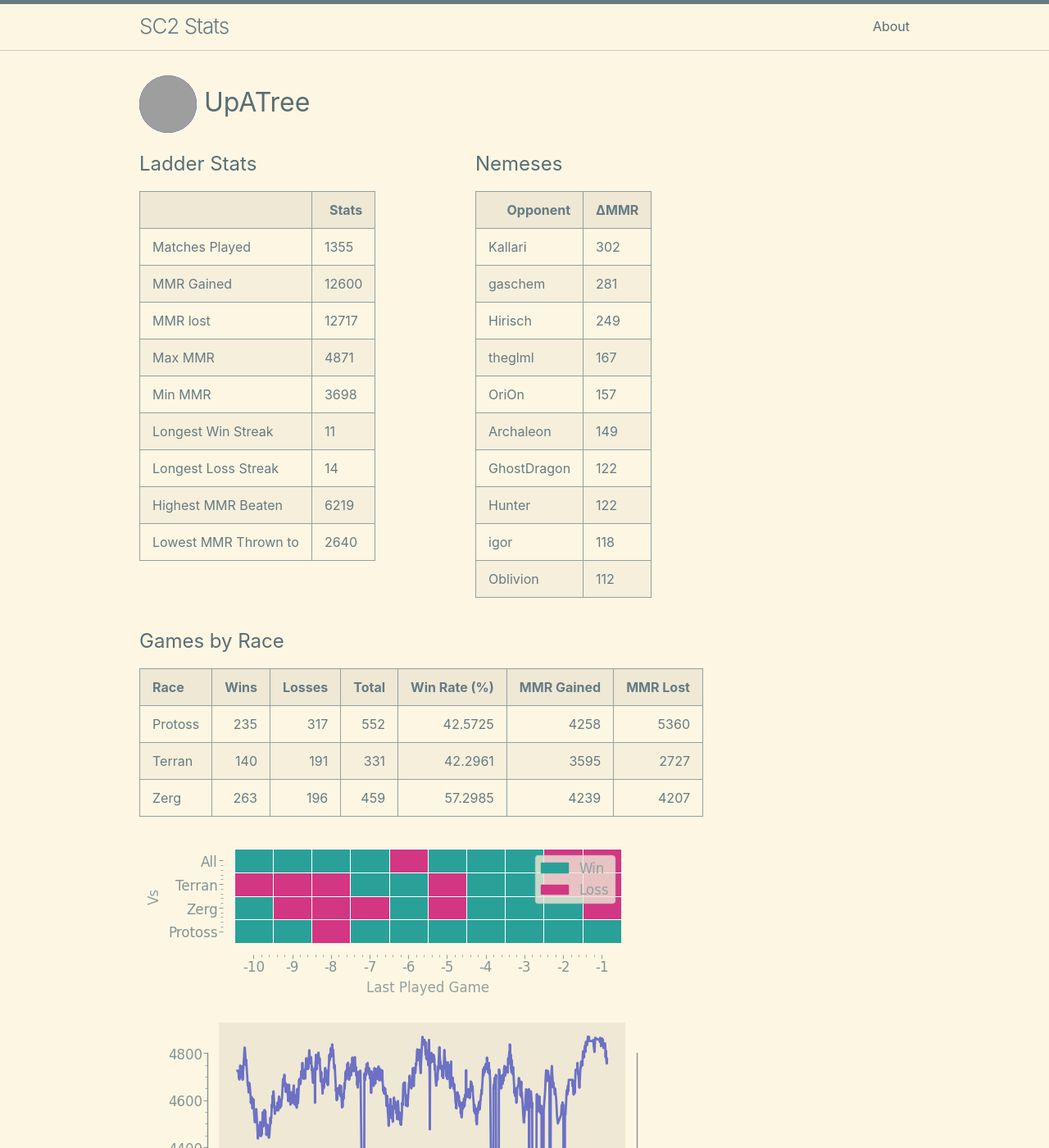
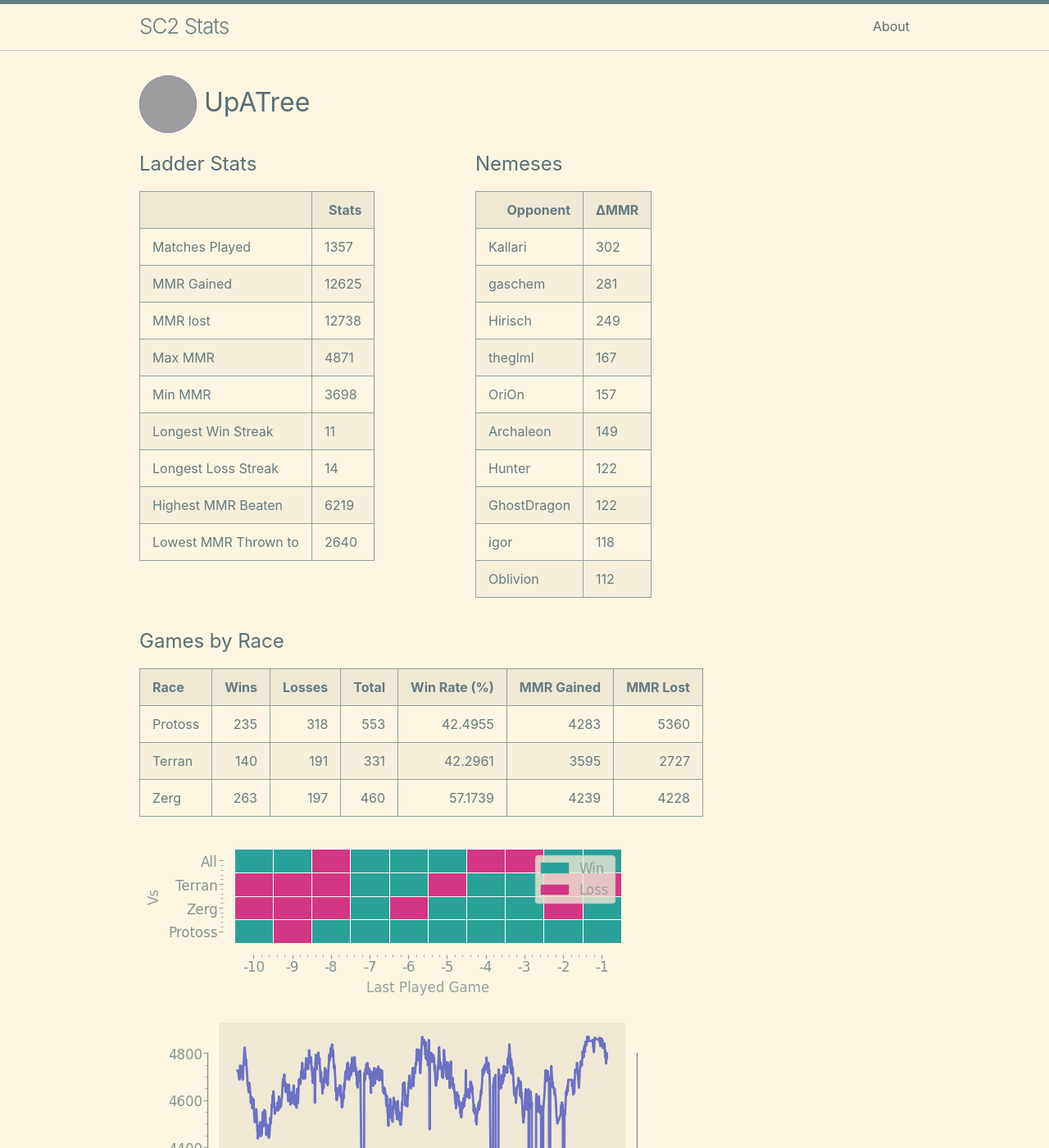
Before and after one commit to kylermurphy/UpATree, a Jekyll site: the page built from docs/index.md, in a window 1280 px wide and 1400 px high. Shown: the whole window at 82% size. Built offline with Jekyll 4.4.1, drawn with Linux system fonts in a browser that asks for light colours; grey boxes are pictures that could not be loaded.

Commit message:
running on push

```diff
--- a/docs/index.md
+++ b/docs/index.md
@@ -18,15 +18,15 @@ layout: home
   <tbody>
     <tr>
       <td>Matches Played</td>
-      <td>1355</td>
+      <td>1357</td>
     </tr>
     <tr>
       <td>MMR Gained</td>
-      <td>12600</td>
+      <td>12625</td>
     </tr>
     <tr>
       <td>MMR lost</td>
-      <td>12717</td>
+      <td>12738</td>
     </tr>
     <tr>
       <td>Max MMR</td>
@@ -90,11 +90,11 @@ layout: home
       <td>149</td>
     </tr>
     <tr>
-      <td>GhostDragon</td>
+      <td>Hunter</td>
       <td>122</td>
     </tr>
     <tr>
-      <td>Hunter</td>
+      <td>GhostDragon</td>
       <td>122</td>
     </tr>
     <tr>
@@ -114,9 +114,9 @@ layout: home
 
 | Race    |   Wins |   Losses |   Total |   Win Rate (%) |   MMR Gained |   MMR Lost |
 |:--------|-------:|---------:|--------:|---------------:|-------------:|-----------:|
-| Protoss |    235 |      317 |     552 |        42.5725 |         4258 |       5360 |
+| Protoss |    235 |      318 |     553 |        42.4955 |         4283 |       5360 |
 | Terran  |    140 |      191 |     331 |        42.2961 |         3595 |       2727 |
-| Zerg    |    263 |      196 |     459 |        57.2985 |         4239 |       4207 |
+| Zerg    |    263 |      197 |     460 |        57.1739 |         4239 |       4228 |
 
 ![Games by Race](./assets/gm_hist.png)
 
--- a/log.txt
+++ b/log.txt
@@ -563,3 +563,4 @@ Writing a log file 2025-03-19 22:48:03.
 Writing a log file 2025-03-19 23:22:23.
 Writing a log file 2025-03-19 23:48:12.
 Writing a log file 2025-03-20 16:29:52.
+Writing a log file 2025-03-20 16:53:12.
```
Also changed, not shown: docs/assets/MMR.png, docs/assets/daily.png, docs/assets/gm_hist.png, docs/assets/r_wrt.png, 1 other file.
